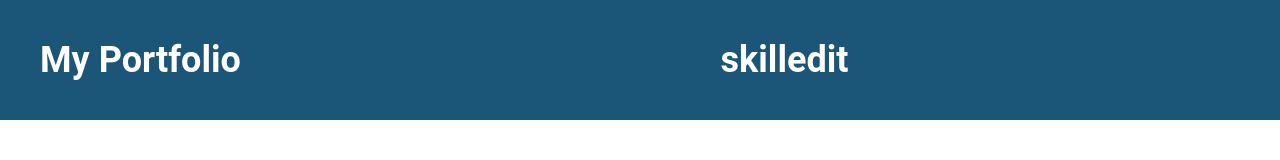
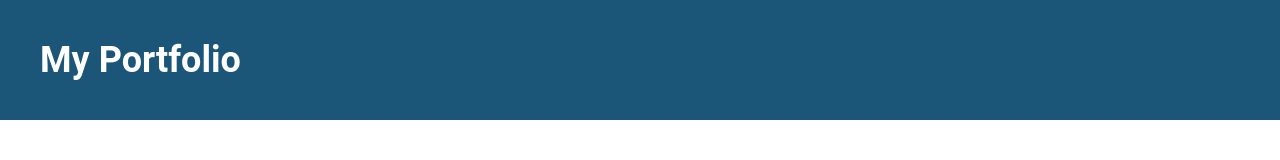
Before and after one commit to akachiryo/front_portfolio, a Vue app in the folder Desktop/akachi_portfolio/front/: page / in a window 1280 px wide. Shown: the top 160 px of the page. Built offline with nearby package versions, Linux system fonts and the light colour scheme.

Commit message:
header 訂正

```diff
--- a/Desktop/akachi_portfolio/front/src/components/AppHeader.vue
+++ b/Desktop/akachi_portfolio/front/src/components/AppHeader.vue
@@ -6,12 +6,6 @@
     >
       My Portfolio
     </p>
-    <p
-      class="header-title"
-      @click="toSkill"
-    >
-      skilledit
-    </p>
     <button class="login-button">
       <p
         class="login-button-text"
@@ -19,11 +13,9 @@
       >
         ログイン
       </p>
-      <!-- ログイン -->
     </button>
   </header>
 </template>
-
 <script>
 export default {
   methods: {
@@ -32,10 +24,6 @@ export default {
     },
     toHome () {
       this.$router.push('/')
-    },
-    toSkill () {
-      this.$store.dispatch('skill/fetchSkillTypes')
-      this.$router.push('/skilledit')
     }
   }
 }
```
